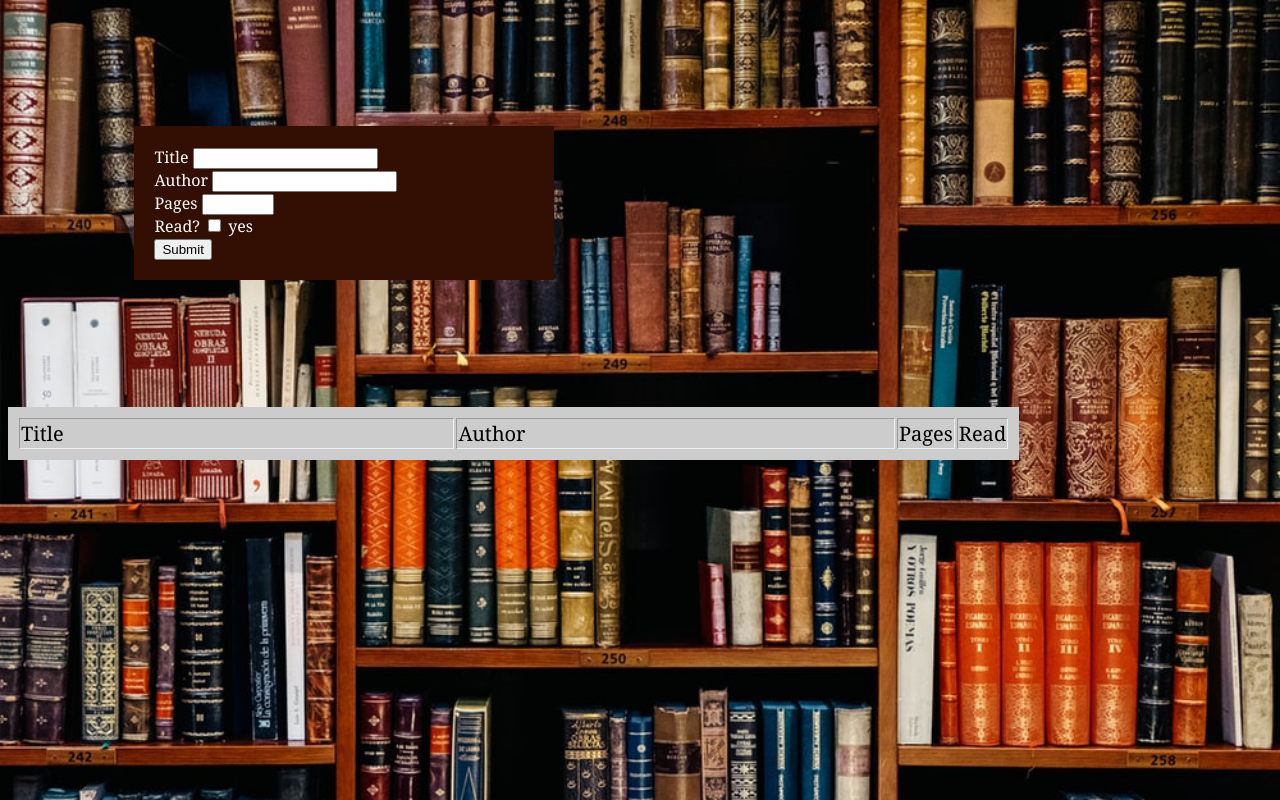
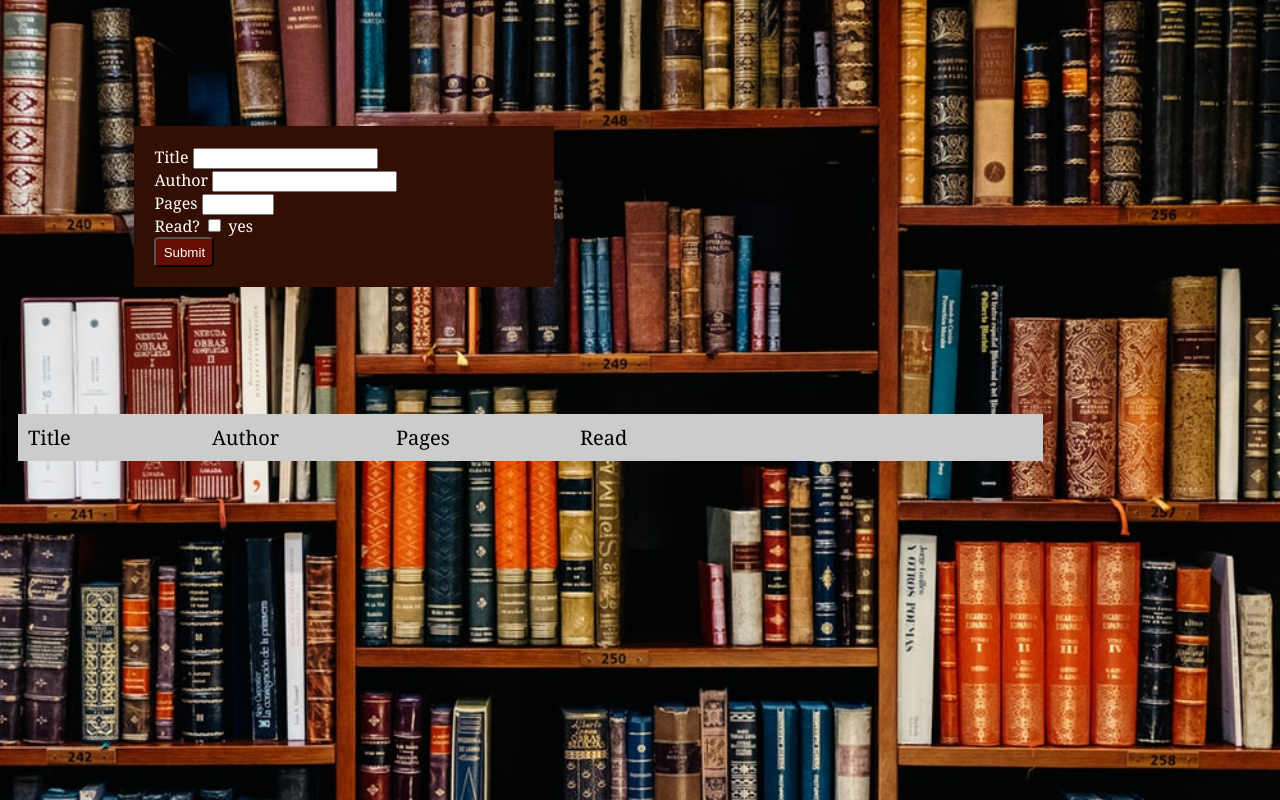
Before and after one commit to TechnicolorPanda/library, a plain HTML site: page index.html in a window 1280 px wide. Drawn offline with Linux system fonts and the light colour scheme.

Commit message:
combined results into a single table

```diff
--- a/index.html
+++ b/index.html
@@ -20,12 +20,16 @@ href="style.css">
         <label for="pages">Pages</label>
         <input type="number" id="pages" name="pages" min="1" max="9999" onfocus="this.value=''"><br>
         <label for="read">Read?</label>
-    <input type="checkbox" id="read" name="read" onclick="if(this.checked){value='yes'} else {value='no'}">
+        <input type="checkbox" id="read" name="read"
+            onclick="if(this.checked){value='yes'} else {value='no'}">
         <label for="read">yes</label><br>
         <button onclick="addBookToLibrary()">Submit</button>
     </div>
 
-    <div id = "box"></div>
+    <div id = "box">
+      <table id = "bookTable"></table>
+    </div>
+
 
   </div>
 
--- a/library.js
+++ b/library.js
@@ -1,3 +1,4 @@
+let rowNumber = -1;
 render("Title", "Author", "Pages", "Read");
 
 function Book(title, author, pages, read) {
@@ -17,17 +18,23 @@ function addBookToLibrary() {
 }
 
 function render() {
+    rowNumber++;
+    console.log(rowNumber);
     const box = document.getElementById("box");
-    const table = document.createElement("table");
-    const tableBody = document.createElement("tableBody");
+    const table = document.getElementById("bookTable");
+    const button = document.createElement("button");
+    button.innerHTML = "remove";
     let row = table.insertRow(0);
-    for(let j = 0; j < 4; j++){
+        for(let j = 0; j < 4; j++){
         let cell = document.createElement("td");
         cell.innerHTML = (arguments[j]);
         row.appendChild(cell);
-    }
-    tableBody.appendChild(row);
-    table.appendChild(tableBody);
+        }
+    row.dataset.row = rowNumber;
+        if (rowNumber > 0) {
+            row.appendChild(button);
+        };
+    console.log(row);
+    table.appendChild(row);
     box.appendChild(table);
-    table.setAttribute("border", "2");
 }
--- a/style.css
+++ b/style.css
@@ -6,9 +6,9 @@ body {
     background-size: cover;
 }
 
-table {
+#box {
       background-color:#cccccc;
-      margin: 0px;
+      margin: 10px;
       width: 80%;
       text-align: left;
       font-size: 20px;
@@ -17,6 +17,14 @@ table {
       justify-content: space-evenly;
       border:10px;
       border-color: rgb(51, 14, 2)
+}
+
+button {
+    height: 30px;
+    width: 60px;
+    border-radius: 10%;
+    background-color: rgb(100, 14, 2);
+    -webkit-text-fill-color: white;
 }
 
 #form {
@@ -31,7 +39,7 @@ table {
 }
 
 td {
-    width: 50%;
+    width: 180px;
 }
 
 .row {
@@ -53,3 +61,7 @@ td {
     flex-direction: column;
     justify-content: space-evenly;
 }
+
+#heading {
+    background-color: tomato;
+}
```
